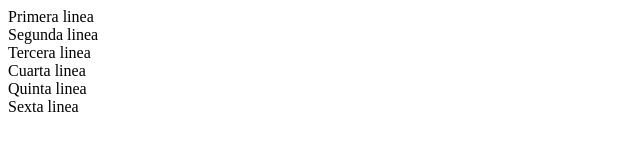
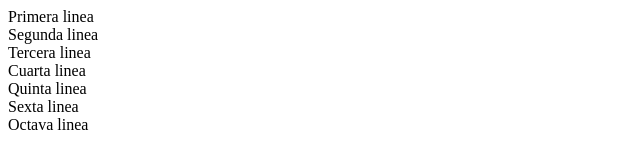
Before and after one commit to Voltrez/Videojuegos-Favoritos, a plain HTML site: page index.html in a window 1280 px wide. Shown: the full height of the page, 0-640 px from the left. Drawn offline with Linux system fonts and the light colour scheme.

Commit message:
octavo commit

```diff
--- a/index.html
+++ b/index.html
@@ -12,5 +12,6 @@
     <div>Cuarta linea</div>
     <div>Quinta linea</div>
     <div>Sexta linea</div>
+    <div>Octava linea</div>
 </body>
 </html>
```
